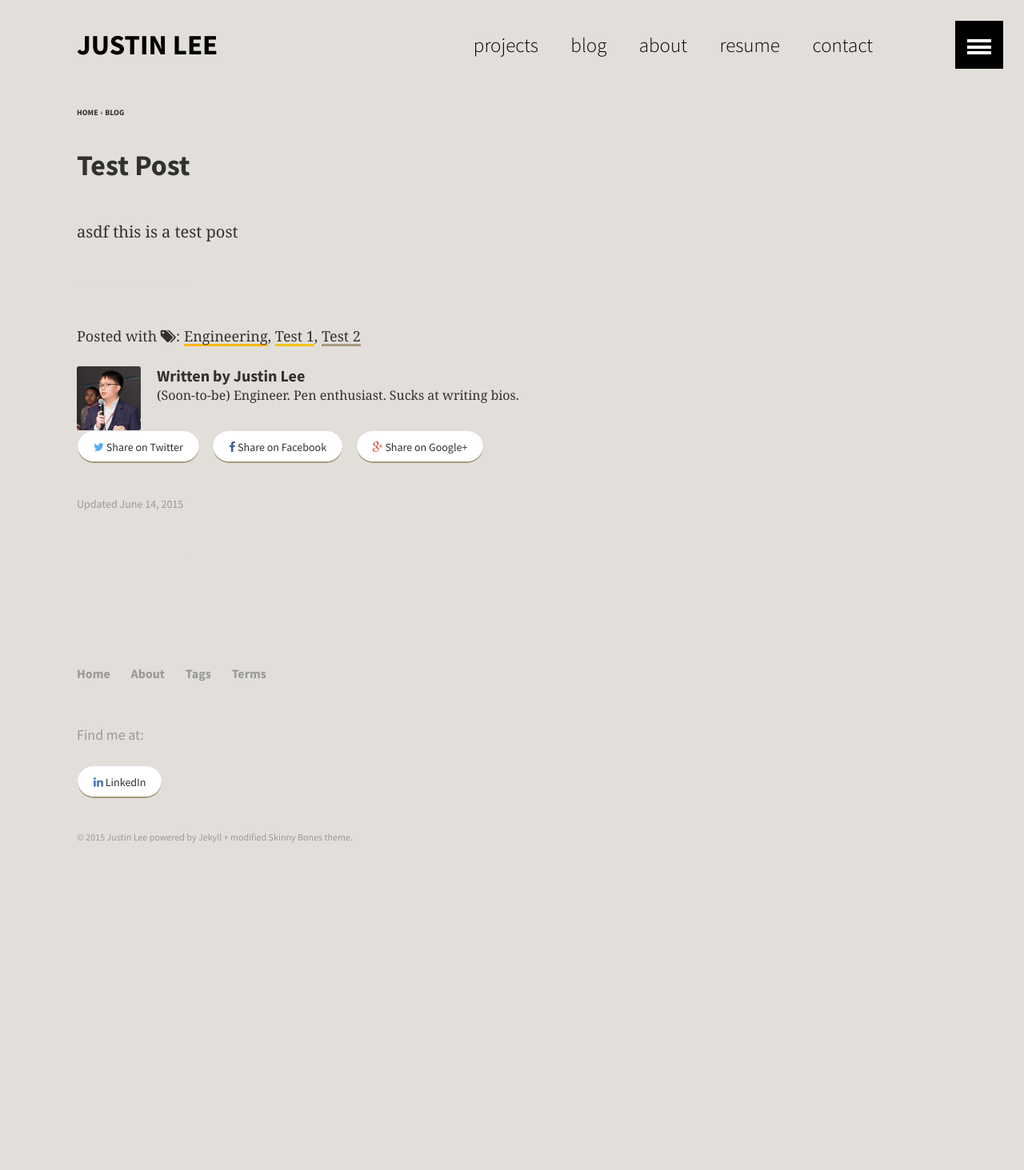
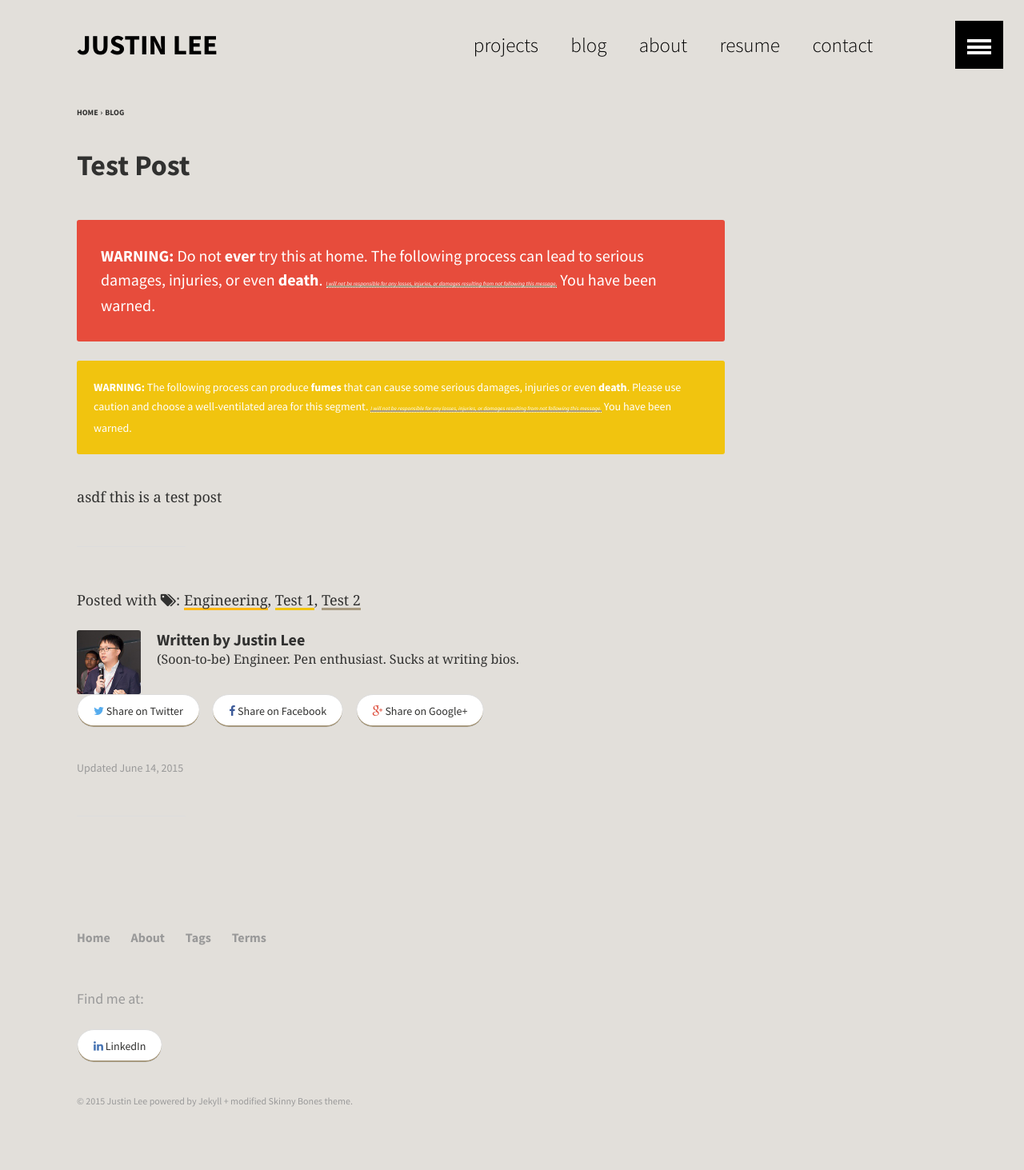
Before and after one commit to pengineered/pengineered.github.io, a Jekyll site: the page built from _posts/blog/2015-06-07-test-post.md, in a window 1280 px wide. Shown: the whole page at 80% size. Built offline with Jekyll 4.4.1, drawn with Linux system fonts in a browser that asks for light colours; comment, search, counter and statistics services are not loaded; before the commit the page ends 1133 px from its top, so only the background shows below that.

Commit message:
testing warning notices

```diff
--- /dev/null
+++ b/_includes/warning-death.html
@@ -0,0 +1,4 @@
+<p class="notice-danger">
+	<strong>WARNING:</strong> Do not <strong>ever</strong> try this at home. The following process can lead to serious damages, injuries, or even <strong>death</strong>.
+	<em><a class='legalnotice' href="{{ site.url }}/terms/#general-disclaimer">I will not be responsible for any losses, injuries, or damages resulting from not following this message.</a></em> You have been warned.
+</p>
--- /dev/null
+++ b/_includes/warning-fumes.html
@@ -0,0 +1,4 @@
+<p class="notice-warning">
+	<strong>WARNING:</strong> The following process can produce <strong>fumes</strong> that can cause some serious damages, injuries or even <strong>death</strong>. Please use caution and choose a well-ventilated area for this segment.
+	<em><a class='legalnotice' href="{{ site.url }}/terms/#general-disclaimer">I will not be responsible for any losses, injuries, or damages resulting from not following this message.</a></em> You have been warned.
+</p>
--- a/_posts/blog/2015-06-07-test-post.md
+++ b/_posts/blog/2015-06-07-test-post.md
@@ -7,4 +7,7 @@ comments: true
 tags: engineering test1 test2
 ---
 
+{% include warning-death.html %}
+{% include warning-fumes.html %}
+
 asdf this is a test post
--- a/_sass/_notices.scss
+++ b/_sass/_notices.scss
@@ -21,6 +21,10 @@
 }
 .notice {
 	@include notice($primary-color);
+}
+
+.legalnotice{
+	@include font-size(7,19);
 }
 
 /*
```
